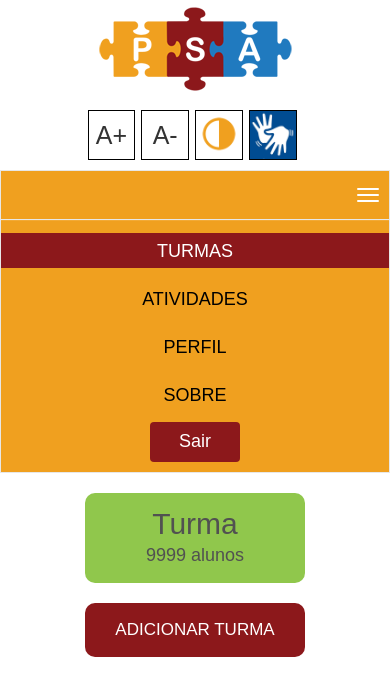
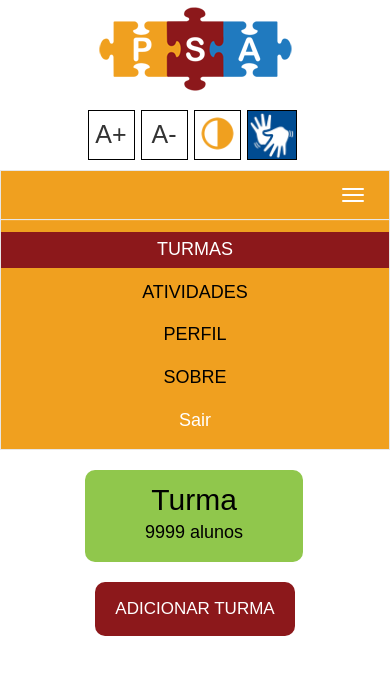
Before and after one commit to joanamespaque/PSA, a CodeIgniter app: page /estagio/Turmas/turmas_professor in a window 390 px wide, after a click on "Toggle navigation"; the page is wider, and only the part inside the window is pictured. Shown: the top 696 px of that part. Run offline with CodeIgniter, Linux system fonts and the light colour scheme; some libraries are stand-ins or nearby versions.

Commit message:
ajustes no responsivo e funcoes de acessibilidade para aumentar e diminuir fonte

```diff
--- a/application/views/header.php
+++ b/application/views/header.php
@@ -8,23 +8,24 @@
 	<link rel="stylesheet" href="<?= base_url();?>assets/css/header.css" media="all">
 	<link rel="stylesheet" href="<?= base_url();?>assets/bootstrap/css/bootstrap.min.css">
 </head>
-
 <body>
+	<header>
 		<div class="container">
 			<img src="<?= base_url();?>assets/css/imagens/logo.png" id="logo" alt="Logo Projeto Sala de Aula">
 			<nav class="acessibilidade">
 				<ul>
-				<li>A+</li>
-				<li>A-</li>
-                <li class="altoContraste"></li>
-				<li id="brasil-vlibras">
-					<span>
-						<a href="http://www.vlibras.gov.br/"></a>
-					</span>
-				</li>
+					<button class="aumentaFont" onClick="fonte('a');">A+</button>
+					<button  class="diminuiFont" onClick="fonte('d');">A-</button>
+					<button class="altoContraste" onClick="fonteColor();">
+					</button>
+					<a href="http://www.vlibras.gov.br/">
+					<button id="brasil-vlibras"></button>
+					</a>
 				</ul>
 			</nav>
 		</div>
+	</header>
+	<script src="https://ajax.googleapis.com/ajax/libs/jquery/3.3.1/jquery.min.js"></script>
+	<script src="<?= base_url();?>assets/js/acessibilidade.js"></script>
 </body>
-
 </html>
--- a/application/views/nav_professor.php
+++ b/application/views/nav_professor.php
@@ -16,19 +16,32 @@
 			<!-- Collect the nav links, forms, and other content for toggling -->
 			<div class="collapse navbar-collapse navBar" id="bs-example-navbar-collapse-1">
 				<ul class="navProfessor">
-					<li class="active turmas">
-						<a  href="<?= base_url();?>Turmas/turmas_professor">TURMAS</a>
-					</li>
-					<li class="atividades">
-						<a href="<?= base_url();?>Atividades/atividades_professor">ATIVIDADES</a>
-					</li>
-					<li class="perfil">
-						<a>PERFIL</a>
-					</li>
-					<li class="sobre">
-						<a href="<?= base_url();?>sobre/sobre">SOBRE</a>
-					</li>
-					<button class="logout btn">Sair</button>
+					<a href="<?= base_url();?>Turmas/turmas_professor">
+						<li class="active turmas acessibilidadeFonte navItem">
+							TURMAS
+						</li>
+					</a>
+					<a href="<?= base_url();?>Atividades/atividades_professor">
+						<li class="atividades acessibilidadeFonte  navItem">
+							ATIVIDADES
+						</li>
+					</a>
+					<a>
+						<li class="perfil acessibilidadeFonte  navItem">
+							PERFIL
+						</li>
+					</a>
+					<a href="<?= base_url();?>sobre/sobre">
+						<li class="sobre acessibilidadeFonte  navItem">
+							SOBRE
+						</li>
+					</a>
+					<a href="">
+						<li class="logout navItem acessibilidadeFonte">Sair</li>
+					</a>
+					<!-- <button class="logout btn  acessibilidadeFonte">
+						Sair
+					</button> -->
 				</ul>
 			</div>
 			<!-- /.navbar-collapse -->
@@ -37,4 +50,5 @@
 	</nav>
 	<script src="https://ajax.googleapis.com/ajax/libs/jquery/3.3.1/jquery.min.js"></script>
 	<script src="<?= base_url();?>assets/bootstrap/js/bootstrap.min.js"></script>
+	<script src="<?= base_url();?>assets/js/acessibilidade.js"></script>
 </body>
--- a/application/views/pagina_inicial.php
+++ b/application/views/pagina_inicial.php
@@ -12,8 +12,8 @@
     <div class="container">
         <div class="botoes">
             <form action="<?= base_url();?>inicio/inicio2" method="POST">
-                <button id="verde" value='professor' name="usuario">PROFESSOR</button>
-                <button id="azul" value="aluno" name="usuario">ALUNO</button>
+                <button id="verde" value='professor' name="usuario" class="acessibilidadeFonte">PROFESSOR</button>
+                <button id="azul" value="aluno" name="usuario" class="acessibilidadeFonte">ALUNO</button>
             </form>
         </div>
     </div>
--- a/application/views/pagina_inicial2.php
+++ b/application/views/pagina_inicial2.php
@@ -13,8 +13,8 @@
     <div class="container">
         <div class="botoes">
             <form action="<?= base_url();?>inicio/verifica_acao" method="POST">
-                <button id="azul" value="cadastro_<?= $_POST['usuario'];?>" name="tipo">CADASTRO</button>
-                <button id="verde" value="login_<?= $_POST['usuario'];?>" name="tipo">LOGIN</button>
+                <button id="azul" value="cadastro_<?= $_POST['usuario'];?>" name="tipo" class="acessibilidadeFonte">CADASTRO</button>
+                <button class="acessibilidadeFonte" id="verde" value="login_<?= $_POST['usuario'];?>" name="tipo">LOGIN</button>
             </form>
         </div>
     </div>
--- a/application/views/sobre.php
+++ b/application/views/sobre.php
@@ -11,7 +11,7 @@
 <body>
     <div class="container divSobre">
         <img class="logoGTA" src="<?= base_url();?>assets/css/imagens/logo_GTA.png" id="logo" alt="Logo do Grupo de Tecnologias Assistivas do IFRS Campus Rio Grande">
-        <p id="sobreTexto">Lorem ipsum dolor sit amet consectetur adipisicing elit. Aspernatur, nemo nobis. Atque soluta placeat quas sequi dolorem adipisci ea amet! Doloribus laboriosam adipisci labore facere aliquam! Iure aspernatur iusto ducimus!
+        <p id="sobreTexto" class="acessibilidadeFonte">Lorem ipsum dolor sit amet consectetur adipisicing elit. Aspernatur, nemo nobis. Atque soluta placeat quas sequi dolorem adipisci ea amet! Doloribus laboriosam adipisci labore facere aliquam! Iure aspernatur iusto ducimus!
             <br>
             Lorem ipsum dolor sit amet consectetur, adipisicing elit. Ducimus, laborum dicta. Incidunt facilis ducimus atque ea dolores quibusdam optio ab possimus inventore nisi, enim vitae, quia vero unde id ut?
             <br>
--- a/application/views/turmas.php
+++ b/application/views/turmas.php
@@ -10,18 +10,22 @@
 </head>
 <body>
     <div class="container">
-        <div class="turmas">
+        <div class="turmasList">
         <!-- adicionar o id da turma ao id="turma" -->
             <div id="turma">
                 <a href="">
-                    <p class="nome">Turma</p> <!-- colocar com php o nome da turma -->
-                    <output> 9999 alunos</output> <!-- colocar com php o numero de alunos cadastrados na turma -->
+                    <p class="nome acessibilidadeFonte">Turma</p> <!-- colocar com php o nome da turma -->
+                    <output class="acessibilidadeFonte"> 9999 alunos</output> <!-- colocar com php o numero de alunos cadastrados na turma -->
                 </a>
             </div>
            <!-- Esse botao só deve aparecer se um professor estiver logado: -->
-            <div class="button">
-                <a href="<?= base_url()?>cadastro/cadastro_turma" id="addTurma">ADICIONAR TURMA</a>
-            </div>
+           <div class="button">
+               <a href="<?= base_url()?>cadastro/cadastro_turma">
+                <button class="acessibilidadeFonte"  id="addTurma">
+                    ADICIONAR TURMA
+                </button>
+            </a>
+           </div>
         </div>
     </div>
     <script>
--- a/assets/css/header.css
+++ b/assets/css/header.css
@@ -5,14 +5,11 @@
     width: 100%;
     padding: 0px 0px 0px 0px;
 }
-ul.navProfessor{
-    width: 630px!important;
-}
 .atividades{
     margin-left:15px;
     margin-right:15px;
 }
-nav.acessibilidade li {
+nav.acessibilidade button{
 	width: 50px;
 	height: 50px;
 	border: solid 1px black;
@@ -20,8 +17,8 @@ nav.acessibilidade li {
 	font-size: 25px;
 	float: left;
 	margin-right: 6px;
-	padding-top: 7px;
-	margin-left: 0px;
+    margin-left: 0px;
+    background-color:white;
 }
 
 nav.acessibilidade {
@@ -44,7 +41,7 @@ nav.acessibilidade ul {
 ul {
 	list-style-type: none;
 }
-li.altoContraste{
+.altoContraste{
     background-image: url('imagens/alto-contraste.png');
     background-size: 100%;
 }
@@ -54,23 +51,28 @@ li.altoContraste{
 }
 .navBar a{
     color:black;
-    font-size: 18px;
 }
 .navBar ul{
-    width: 240px;
+    width: 620px;
     height:50px;
     display: block;
     margin-left: auto;
     margin-right: auto;
     padding-left: 0px !important;
+    padding-top:5px;
 }
-.navBar li{
-    padding-top:6px;
-    margin-top:13px;
+
+.navItem{
+    margin-top:7px !important;
+    margin-top:6.5px;
+    margin-bottom:6.5px;
+    font-size: 18px;
+    padding-top:5px;
+    padding-bottom:5px;
     text-align: center;
-    width: 120px;
+    padding-left:20px;
+    padding-right:20px;
     float:left;
-    height: 35px;
 }
 li.active{
     background-color:#8C181B;
@@ -82,13 +84,16 @@ li.active a{
 a:hover{
     text-decoration: none;
 }
+.navbar-header{
+    width:100%;
+}
+.navbar-toggle{
+    margin-right:0px !important;
+}
 
 .navbar-default{
     background-color:#F0A01F;
 }
-/* .navbar-default .navbar-collapse, .navbar-default .navbar-form{
-    height: 60px !important;
-} */
 .navbar-default .navbar-toggle:focus, .navbar-default .navbar-toggle:hover {
     background-color:#F0A01F;
 }
@@ -102,18 +107,23 @@ h2{
     text-align: center;
 }
 .logout{
-    float: right;
-    width: 90px;
+    margin-top: 5px;
     font-size: 18px;
     color: white;
     background-color:#8C181B;
-    margin-top: 5px;
+    padding-left:20px;
+    padding-right:20px;
+    margin-left:30px;
+    border-radius: 5px;
 }
-button:hover{
+.logout:hover{
     text-decoration: underline !important;
     color:white !important;
 }
-@media screen and (max-width: 450px) {
+#navInicio{
+    width:200px;
+}
+@media screen and (max-width: 490px) {
 	nav.acessibilidade{
         display: block;
         margin-left: auto;
@@ -142,4 +152,7 @@ button:hover{
     ul.navProfessor, li.active{
         width: 100% !important;
     }
+    .logout{
+        background-color:transparent;
+    }
 }
--- a/assets/css/turma.css
+++ b/assets/css/turma.css
@@ -1,12 +1,13 @@
-.turmas{
+.turmasList{
     width: 88%;
     display:block;
     margin-left: auto;
     margin-right: auto;
 }
 #turma{
-    width:220px;
-    height: 90px;
+    /* width:220px; */
+    /* height: 90px; */
+    padding: 0px 60px 0px 60px;
     background-color: #90C74C;
     border-radius: 10px;
     float: left;
@@ -18,7 +19,8 @@ div.button{
     float:left;
 }
 p, output{
-    color: #515151;
+    line-height: 60px;
+    color: black;
     text-align: center;
 }
 output, p:hover{
@@ -26,11 +28,12 @@ output, p:hover{
 }
 p{
     font-size: 30px;
-    padding-top:10px;
+    margin-bottom:10px;
+    /* padding-top:10px; */
 }
 output{
     font-size: 18px;
-    margin-top:-20px;
+    margin-top:-45px;
 }
 #addTurma{
     display:block;
@@ -38,25 +41,23 @@ output{
     margin-right: auto;
     background-color:#8C181B;
     color: white;
-    width: 220px;
     text-align: center;
-    height: 54px;
     margin-bottom:40px;
     border-radius: 10px;
     border:none;
     font-size: 17px;
-    padding-top:15px;
+    padding: 15px 20px 15px 20px;
 }
 .logout{
     margin-top:10px;
 }
 /* @media screen and (max-width: 890px) {
-    .turmas{
+    .turmasList{
         width: 95%;
     }
 } */
 @media screen and (max-width: 900px) {
-    .turmas{
+    .turmasList{
         width: 100%;
         display:block;
         margin-left: auto;
@@ -64,12 +65,12 @@ output{
     }
 }
 @media screen and (max-width: 780px) {
-    .turmas{
+    .turmasList{
         width: 600px;
     }
 }
 @media screen and (max-width: 550px) {
-    .turmas{
+    .turmasList{
         width: 500px;
     }
     #turma{
@@ -77,7 +78,7 @@ output{
     }
 }
 @media screen and (max-width: 500px) {
-    .turmas{
+    .turmasList{
         width: 220px;
     }
     #turma{
--- /dev/null
+++ b/assets/js/acessibilidade.js
@@ -0,0 +1,34 @@
+function getStyle(elem, prop){
+    if (elem.currentStyle) { //IE8
+        prop = prop.replace(/-([a-z])/gi, function (value) {
+            return value.toLowerCase();
+        });
+        return elem.currentStyle[prop];
+    } else if (window.getComputedStyle) {//Navegadores modernos
+        prop = prop.replace(/([A-Z])/g, '-$1').toLowerCase();
+
+        return window.getComputedStyle(elem, null).getPropertyValue(prop);
+    }
+}
+function fonte(e){
+    ul = $('.navbar ul');
+    ulWidth = ul.width();
+    var elementos = $(".acessibilidadeFonte");
+    if(e == 'a'){
+        ul.css({ 'width': (ulWidth+20)+'px' });
+        console.log(ul.width());
+    } else if ('d'){
+        ul.css({ 'width': (ulWidth-20)+'px' });
+
+    }
+    for (let i = 0; i < elementos.length; i++) {
+        var fontSizeItem = getStyle(elementos[i], 'font-size');
+        var size = parseInt(fontSizeItem.substr(0, fontSizeItem.length-2));
+        if(e == 'a'){
+            elementos[i].style.fontSize = (size+1).toString()+'px';
+
+        }else if('d'){
+            elementos[i].style.fontSize = (size-1).toString()+'px';
+        }
+    }
+}
```
Also changed, not shown: application/views/atividades.php (+8 -8 lines), application/views/cadastro.php (+7 -7 lines), application/views/cadastro_professor.php (+8 -8 lines), application/views/cadastro_turma.php (+4 -4 lines), application/views/login_aluno.php (+4 -4 lines), application/views/login_professor.php (+4 -4 lines), application/views/nav_inicial.php (+9 -5 lines), assets/css/atividade.css (+4 -8 lines). Lines whose indentation alone changed are shown as unchanged.
